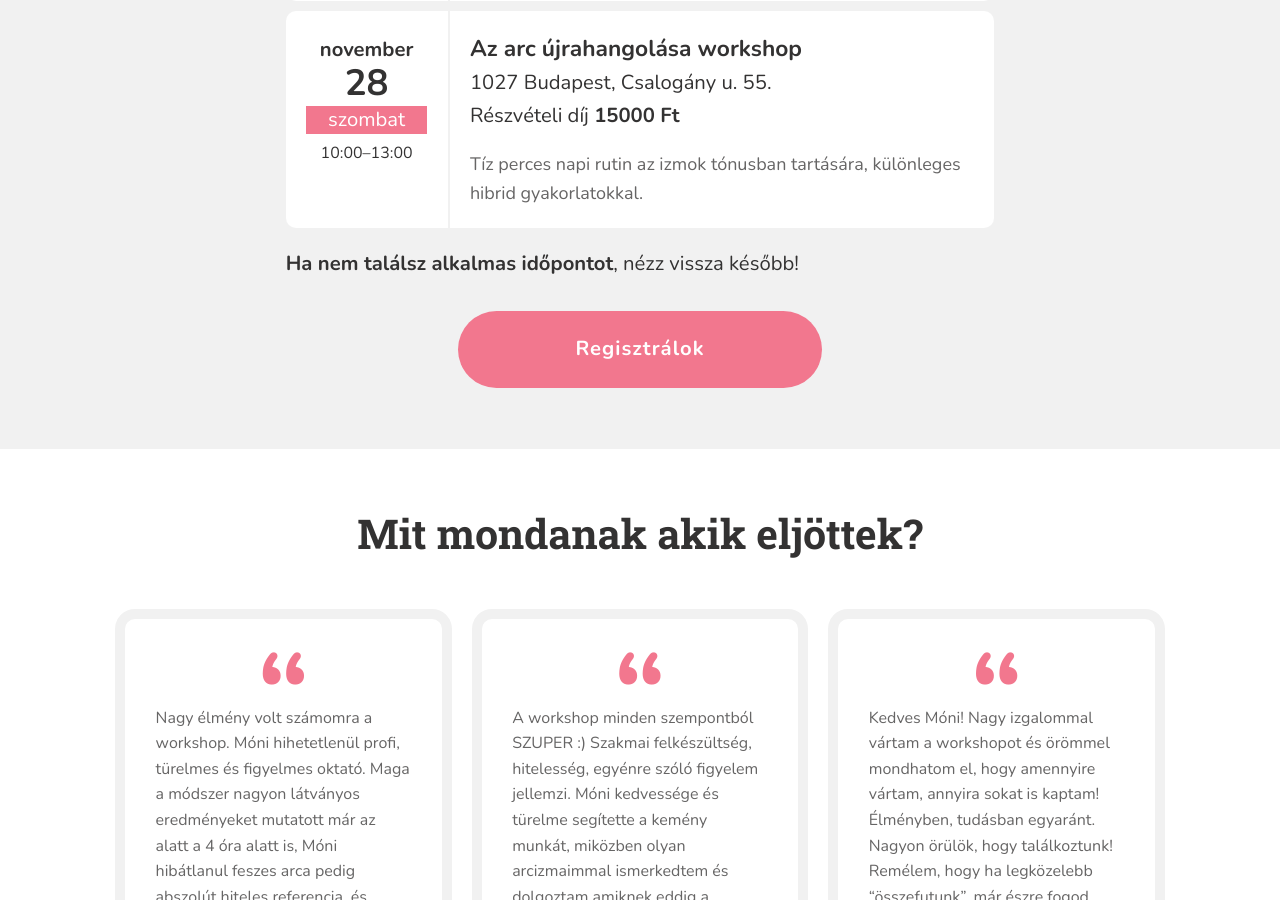
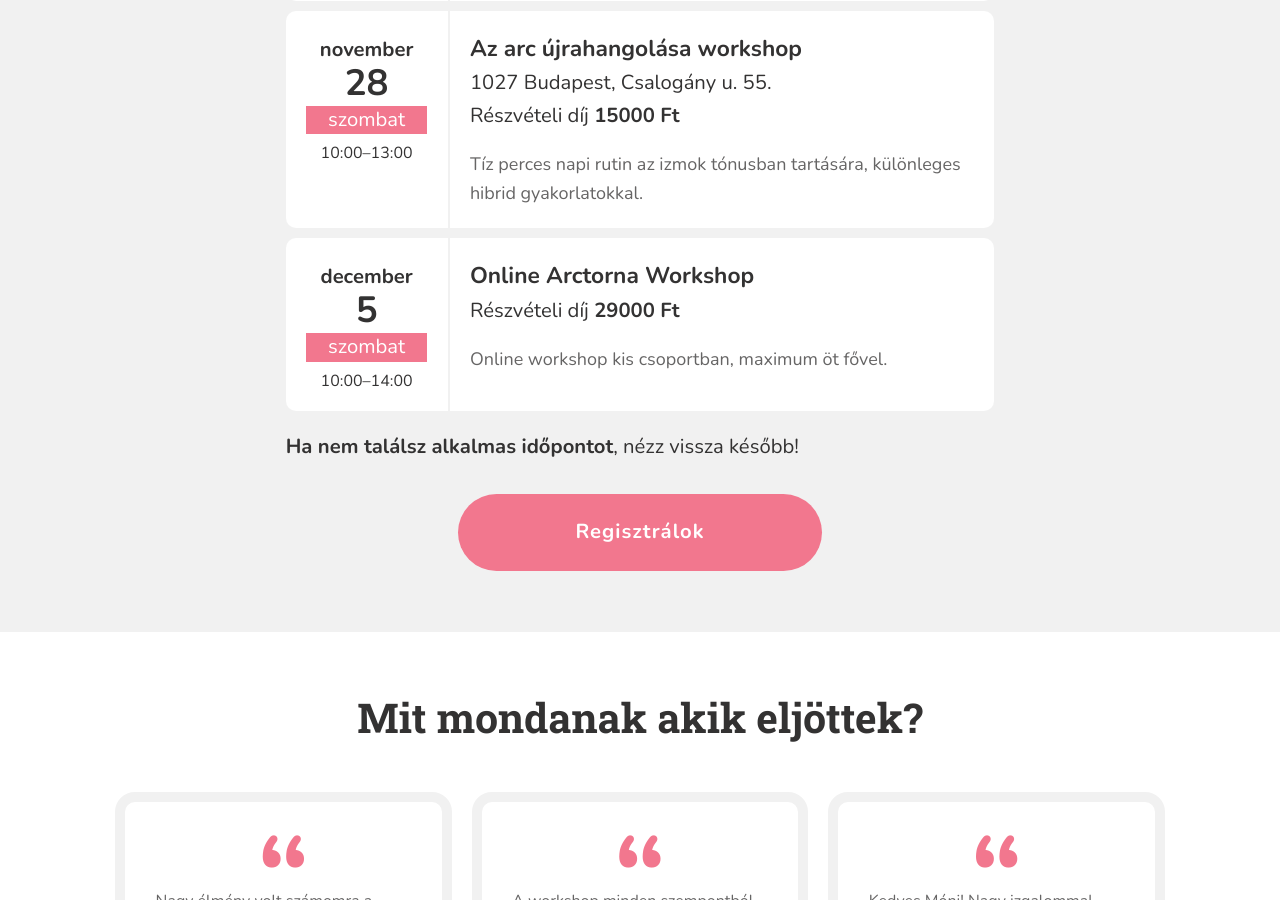
Before and after one commit to monikamudra/arctorna, a Jekyll site: the page built from workshop.md, in a window 1280 px wide and 900 px high, scrolled down 2426 px. Built offline with Jekyll 4.4.1, drawn with Linux system fonts in a browser that asks for light colours.

Commit message:
Update workshop event

```diff
--- a/_data/workshop.yaml
+++ b/_data/workshop.yaml
@@ -67,3 +67,12 @@
     address: 1027 Budapest, Csalogány u. 55.
     price: 15000
     full: false
+
+  - date: 2026-12-5-T10:00
+    start: "10:00"
+    end: "14:00"
+    title: Online Arctorna Workshop
+    description: >-
+      Online workshop kis csoportban, maximum öt fővel.
+    price: 29000
+    full: false
```
